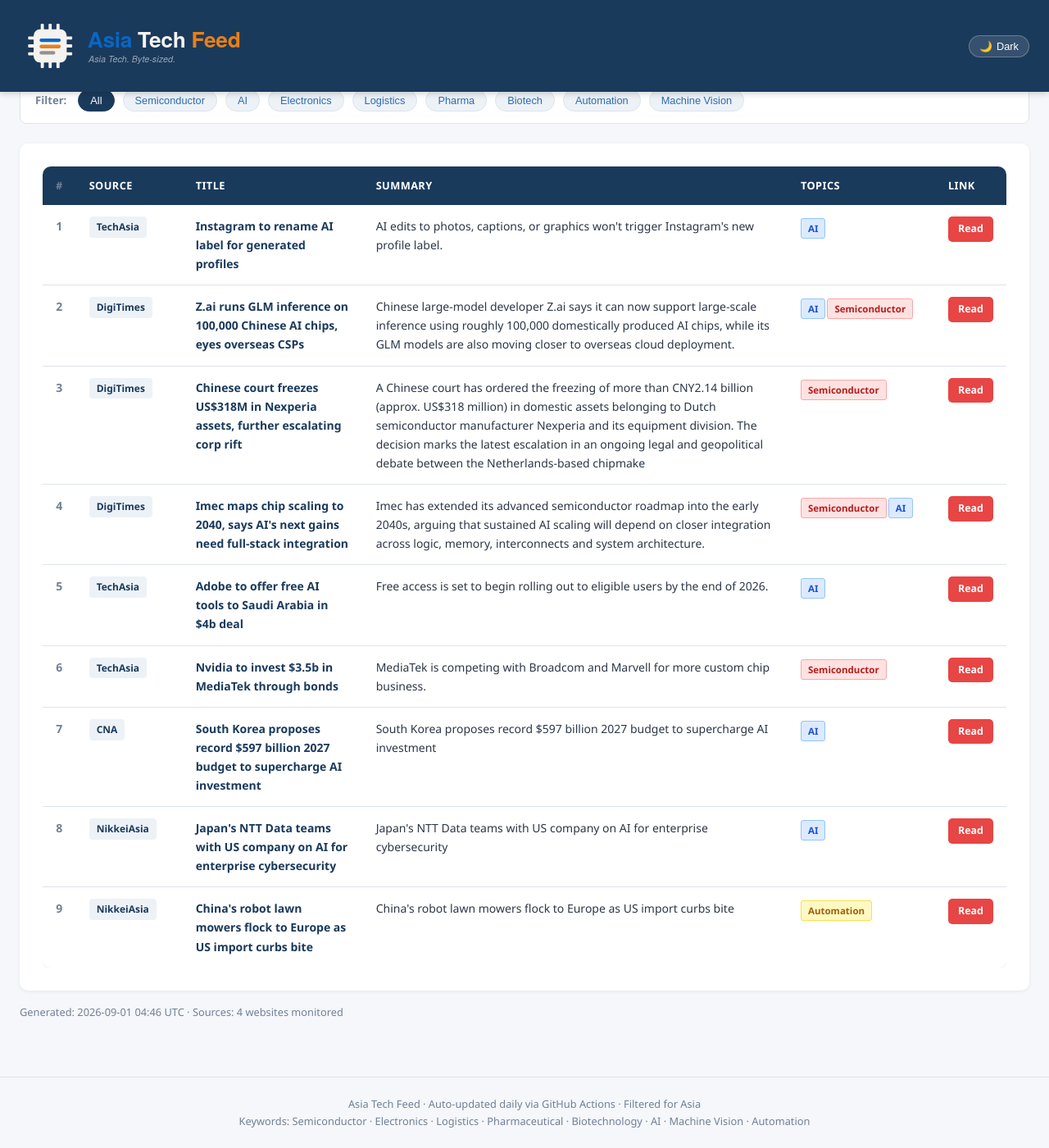
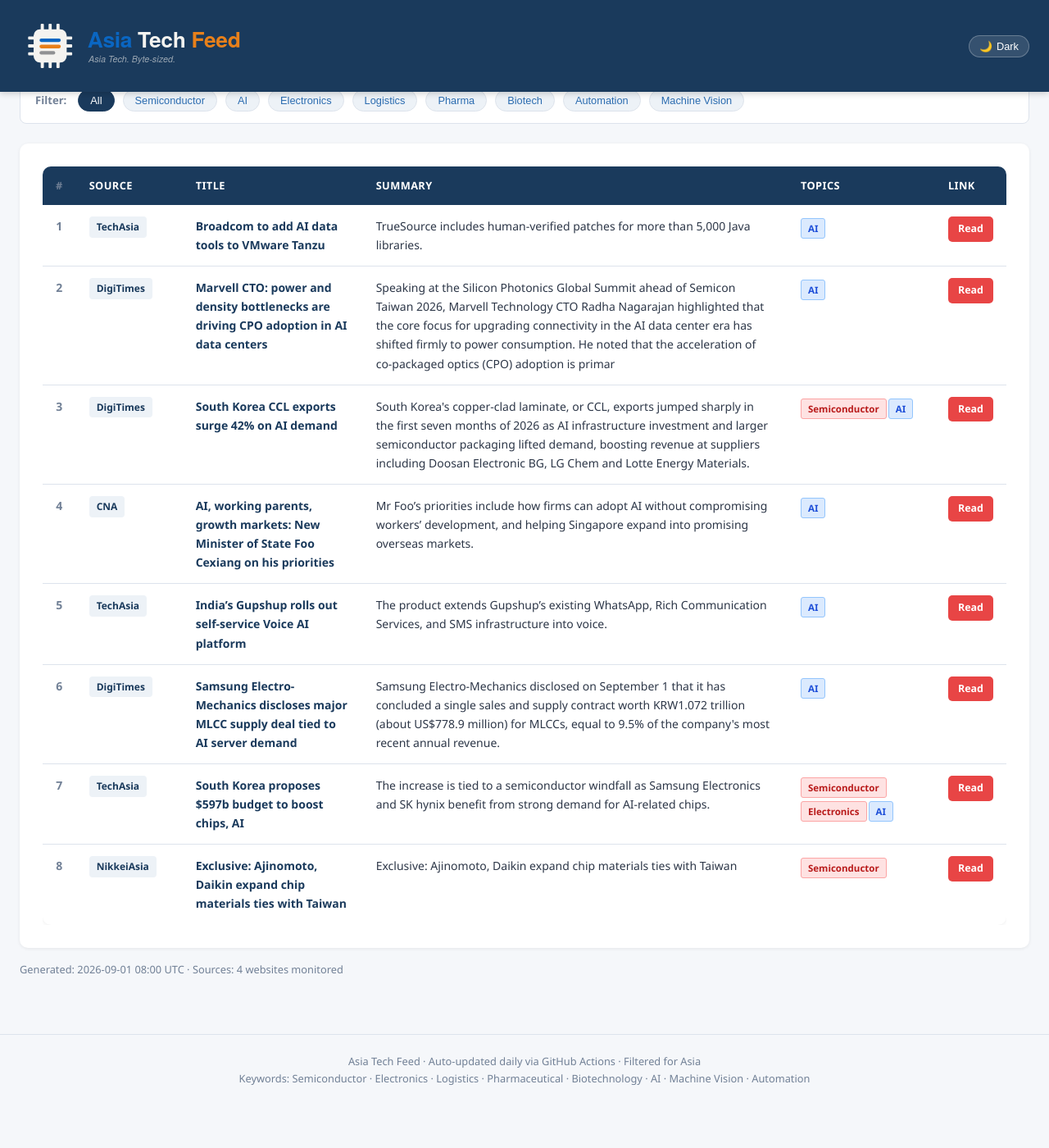
Before and after one commit to asiatechfeed/Asia-Tech-Feed, a Jekyll site: the page built from _posts/2026-09-01-asia-tech-news-digest.md, in a window 1280 px wide and 1400 px high, scrolled down 627 px. Shown: the whole window at 82% size. Built offline with Jekyll 4.4.1, drawn with Linux system fonts in a browser that asks for light colours; a script that is not in the unit is left out; after the commit the page ends 1975 px from its top, so only the background shows below that; some of the changed text lies outside the part shown.

Commit message:
📰 News digest 2026-09-01 (8 articles)

```diff
--- a/_posts/2026-09-01-asia-tech-news-digest.md
+++ b/_posts/2026-09-01-asia-tech-news-digest.md
@@ -1,15 +1,15 @@
 ---
 layout: post
 title: "Asia Tech News Digest - September 01, 2026"
-date: 2026-09-01 12:46:09 +0800
-articles_count: 9
+date: 2026-09-01 16:00:50 +0800
+articles_count: 8
 sources_count: 4
 sources: ["CNA", "DigiTimes", "NikkeiAsia", "TechAsia"]
 csv_file: /assets/data/news-2026-09-01.tsv
-featured_title: "Instagram to rename AI label for generated profiles"
-featured_url: "https://www.techinasia.com/shopee-meta-launch-instagram-affiliate-partnerships"
+featured_title: "Broadcom to add AI data tools to VMware Tanzu"
+featured_url: "https://www.techinasia.com/broadcom-sees-22b-q2-revenue-ai-chips-drive-growth"
 featured_source: "TechAsia"
-featured_summary: "AI edits to photos, captions, or graphics won't trigger Instagram's new profile label."
+featured_summary: "TrueSource includes human-verified patches for more than 5,000 Java libraries."
 featured_image: ""
 ---
 
@@ -28,74 +28,66 @@ featured_image: ""
 <tr>
   <td class="col-num">1</td>
   <td class="col-source"><span class="source-badge">TechAsia</span></td>
-  <td class="col-title"><span class="article-title">Instagram to rename AI label for generated profiles</span></td>
-  <td class="col-summary">AI edits to photos, captions, or graphics won't trigger Instagram's new profile label.</td>
+  <td class="col-title"><span class="article-title">Broadcom to add AI data tools to VMware Tanzu</span></td>
+  <td class="col-summary">TrueSource includes human-verified patches for more than 5,000 Java libraries.</td>
   <td class="col-tags"><span class="tag ai">AI</span></td>
-  <td class="col-link"><a class="btn-link" href="https://www.techinasia.com/shopee-meta-launch-instagram-affiliate-partnerships" target="_blank" rel="noopener">Read</a></td>
+  <td class="col-link"><a class="btn-link" href="https://www.techinasia.com/broadcom-sees-22b-q2-revenue-ai-chips-drive-growth" target="_blank" rel="noopener">Read</a></td>
 </tr>
 <tr>
   <td class="col-num">2</td>
   <td class="col-source"><span class="source-badge">DigiTimes</span></td>
-  <td class="col-title"><span class="article-title">Z.ai runs GLM inference on 100,000 Chinese AI chips, eyes overseas CSPs</span></td>
-  <td class="col-summary">Chinese large-model developer Z.ai says it can now support large-scale inference using roughly 100,000 domestically produced AI chips, while its GLM models are also moving closer to overseas cloud deployment.</td>
-  <td class="col-tags"><span class="tag ai">AI</span><span class="tag semi">Semiconductor</span></td>
-  <td class="col-link"><a class="btn-link" href="https://www.digitimes.com/news/a20260901PD224/z.ai-ai-training-chips-infrastructure-cost.html" target="_blank" rel="noopener">Read</a></td>
+  <td class="col-title"><span class="article-title">Marvell CTO: power and density bottlenecks are driving CPO adoption in AI data centers</span></td>
+  <td class="col-summary">Speaking at the Silicon Photonics Global Summit ahead of Semicon Taiwan 2026, Marvell Technology CTO Radha Nagarajan highlighted that the core focus for upgrading connectivity in the AI data center era has shifted firmly to power consumption. He noted that the acceleration of co-packaged optics (CPO) adoption is primar</td>
+  <td class="col-tags"><span class="tag ai">AI</span></td>
+  <td class="col-link"><a class="btn-link" href="https://www.digitimes.com/news/a20260901PD231/marvell-cpo-siph-adoption-semicon-taiwan.html" target="_blank" rel="noopener">Read</a></td>
 </tr>
 <tr>
   <td class="col-num">3</td>
   <td class="col-source"><span class="source-badge">DigiTimes</span></td>
-  <td class="col-title"><span class="article-title">Chinese court freezes US$318M in Nexperia assets, further escalating corp rift</span></td>
-  <td class="col-summary">A Chinese court has ordered the freezing of more than CNY2.14 billion (approx. US$318 million) in domestic assets belonging to Dutch semiconductor manufacturer Nexperia and its equipment division. The decision marks the latest escalation in an ongoing legal and geopolitical debate between the Netherlands-based chipmake</td>
-  <td class="col-tags"><span class="tag semi">Semiconductor</span></td>
-  <td class="col-link"><a class="btn-link" href="https://www.digitimes.com/news/a20260901VL213/nexperia-dutch-2025-equipment-ceo.html?chid=10" target="_blank" rel="noopener">Read</a></td>
+  <td class="col-title"><span class="article-title">South Korea CCL exports surge 42% on AI demand</span></td>
+  <td class="col-summary">South Korea's copper-clad laminate, or CCL, exports jumped sharply in the first seven months of 2026 as AI infrastructure investment and larger semiconductor packaging lifted demand, boosting revenue at suppliers including Doosan Electronic BG, LG Chem and Lotte Energy Materials.</td>
+  <td class="col-tags"><span class="tag semi">Semiconductor</span><span class="tag ai">AI</span></td>
+  <td class="col-link"><a class="btn-link" href="https://www.digitimes.com/news/a20260901PD208/ccl-exports-demand-2026-revenue.html" target="_blank" rel="noopener">Read</a></td>
 </tr>
 <tr>
   <td class="col-num">4</td>
-  <td class="col-source"><span class="source-badge">DigiTimes</span></td>
-  <td class="col-title"><span class="article-title">Imec maps chip scaling to 2040, says AI's next gains need full-stack integration</span></td>
-  <td class="col-summary">Imec has extended its advanced semiconductor roadmap into the early 2040s, arguing that sustained AI scaling will depend on closer integration across logic, memory, interconnects and system architecture.</td>
-  <td class="col-tags"><span class="tag semi">Semiconductor</span><span class="tag ai">AI</span></td>
-  <td class="col-link"><a class="btn-link" href="https://www.digitimes.com/news/a20260901PD229/roadmap-design-cmos-hardware-ceo.html" target="_blank" rel="noopener">Read</a></td>
+  <td class="col-source"><span class="source-badge">CNA</span></td>
+  <td class="col-title"><span class="article-title">AI, working parents, growth markets: New Minister of State Foo Cexiang on his priorities</span></td>
+  <td class="col-summary">Mr Foo’s priorities include how firms can adopt AI without compromising workers’ development, and helping Singapore expand into promising overseas markets.</td>
+  <td class="col-tags"><span class="tag ai">AI</span></td>
+  <td class="col-link"><a class="btn-link" href="https://www.channelnewsasia.com/singapore/foo-cexiang-minister-state-mti-mom-priorities-ai-working-parents-new-growth-markets-6354166" target="_blank" rel="noopener">Read</a></td>
 </tr>
 <tr>
   <td class="col-num">5</td>
   <td class="col-source"><span class="source-badge">TechAsia</span></td>
-  <td class="col-title"><span class="article-title">Adobe to offer free AI tools to Saudi Arabia in $4b deal</span></td>
-  <td class="col-summary">Free access is set to begin rolling out to eligible users by the end of 2026.</td>
+  <td class="col-title"><span class="article-title">India’s Gupshup rolls out self-service Voice AI platform</span></td>
+  <td class="col-summary">The product extends Gupshup’s existing WhatsApp, Rich Communication Services, and SMS infrastructure into voice.</td>
   <td class="col-tags"><span class="tag ai">AI</span></td>
-  <td class="col-link"><a class="btn-link" href="https://www.techinasia.com/adobe-launches-ai-suite-for-enterprises-marketing" target="_blank" rel="noopener">Read</a></td>
+  <td class="col-link"><a class="btn-link" href="https://www.techinasia.com/indias-bharti-airtel-google-to-launch-advanced-chat-messaging" target="_blank" rel="noopener">Read</a></td>
 </tr>
 <tr>
   <td class="col-num">6</td>
-  <td class="col-source"><span class="source-badge">TechAsia</span></td>
-  <td class="col-title"><span class="article-title">Nvidia to invest $3.5b in MediaTek through bonds</span></td>
-  <td class="col-summary">MediaTek is competing with Broadcom and Marvell for more custom chip business.</td>
-  <td class="col-tags"><span class="tag semi">Semiconductor</span></td>
-  <td class="col-link"><a class="btn-link" href="https://www.techinasia.com/nvidia-groq-3-lpx-rack-enters-full-production" target="_blank" rel="noopener">Read</a></td>
+  <td class="col-source"><span class="source-badge">DigiTimes</span></td>
+  <td class="col-title"><span class="article-title">Samsung Electro-Mechanics discloses major MLCC supply deal tied to AI server demand</span></td>
+  <td class="col-summary">Samsung Electro-Mechanics disclosed on September 1 that it has concluded a single sales and supply contract worth KRW1.072 trillion (about US$778.9 million) for MLCCs, equal to 9.5% of the company's most recent annual revenue.</td>
+  <td class="col-tags"><span class="tag ai">AI</span></td>
+  <td class="col-link"><a class="btn-link" href="https://www.digitimes.com/news/a20260901VL211/semco-mlcc-sales-2027-2026.html" target="_blank" rel="noopener">Read</a></td>
 </tr>
 <tr>
   <td class="col-num">7</td>
-  <td class="col-source"><span class="source-badge">CNA</span></td>
-  <td class="col-title"><span class="article-title">South Korea proposes record $597 billion 2027 budget to supercharge AI investment</span></td>
-  <td class="col-summary">South Korea proposes record $597 billion 2027 budget to supercharge AI investment</td>
-  <td class="col-tags"><span class="tag ai">AI</span></td>
-  <td class="col-link"><a class="btn-link" href="https://www.channelnewsasia.com/business/south-korea-proposes-record-597-billion-2027-budget-supercharge-ai-investment-6353481" target="_blank" rel="noopener">Read</a></td>
+  <td class="col-source"><span class="source-badge">TechAsia</span></td>
+  <td class="col-title"><span class="article-title">South Korea proposes $597b budget to boost chips, AI</span></td>
+  <td class="col-summary">The increase is tied to a semiconductor windfall as Samsung Electronics and SK hynix benefit from strong demand for AI-related chips.</td>
+  <td class="col-tags"><span class="tag semi">Semiconductor</span><span class="tag semi">Electronics</span><span class="tag ai">AI</span></td>
+  <td class="col-link"><a class="btn-link" href="https://www.techinasia.com/samsung-electronics-shares-jump-union-suspends-strike" target="_blank" rel="noopener">Read</a></td>
 </tr>
 <tr>
   <td class="col-num">8</td>
   <td class="col-source"><span class="source-badge">NikkeiAsia</span></td>
-  <td class="col-title"><span class="article-title">Japan's NTT Data teams with US company on AI for enterprise cybersecurity</span></td>
-  <td class="col-summary">Japan's NTT Data teams with US company on AI for enterprise cybersecurity</td>
-  <td class="col-tags"><span class="tag ai">AI</span></td>
-  <td class="col-link"><a class="btn-link" href="https://asia.nikkei.com/spotlight/cybersecurity/japan-s-ntt-data-teams-with-us-company-on-ai-for-enterprise-cybersecurity2" target="_blank" rel="noopener">Read</a></td>
-</tr>
-<tr>
-  <td class="col-num">9</td>
-  <td class="col-source"><span class="source-badge">NikkeiAsia</span></td>
-  <td class="col-title"><span class="article-title">China's robot lawn mowers flock to Europe as US import curbs bite</span></td>
-  <td class="col-summary">China's robot lawn mowers flock to Europe as US import curbs bite</td>
-  <td class="col-tags"><span class="tag auto">Automation</span></td>
-  <td class="col-link"><a class="btn-link" href="https://asia.nikkei.com/business/technology/china-s-robot-lawn-mowers-flock-to-europe-as-us-import-curbs-bite" target="_blank" rel="noopener">Read</a></td>
+  <td class="col-title"><span class="article-title">Exclusive: Ajinomoto, Daikin expand chip materials ties with Taiwan</span></td>
+  <td class="col-summary">Exclusive: Ajinomoto, Daikin expand chip materials ties with Taiwan</td>
+  <td class="col-tags"><span class="tag semi">Semiconductor</span></td>
+  <td class="col-link"><a class="btn-link" href="https://asia.nikkei.com/business/technology/exclusive-ajinomoto-daikin-expand-chip-materials-ties-with-taiwan" target="_blank" rel="noopener">Read</a></td>
 </tr>
 </tbody>
 </table>
```
Also changed, not shown: _data/seen_urls.json (+9 -1 lines), _digest_meta.json (+16 -16 lines), assets/data/news-2026-09-01.tsv (+8 -9 lines), assets/data/search-index.json.
